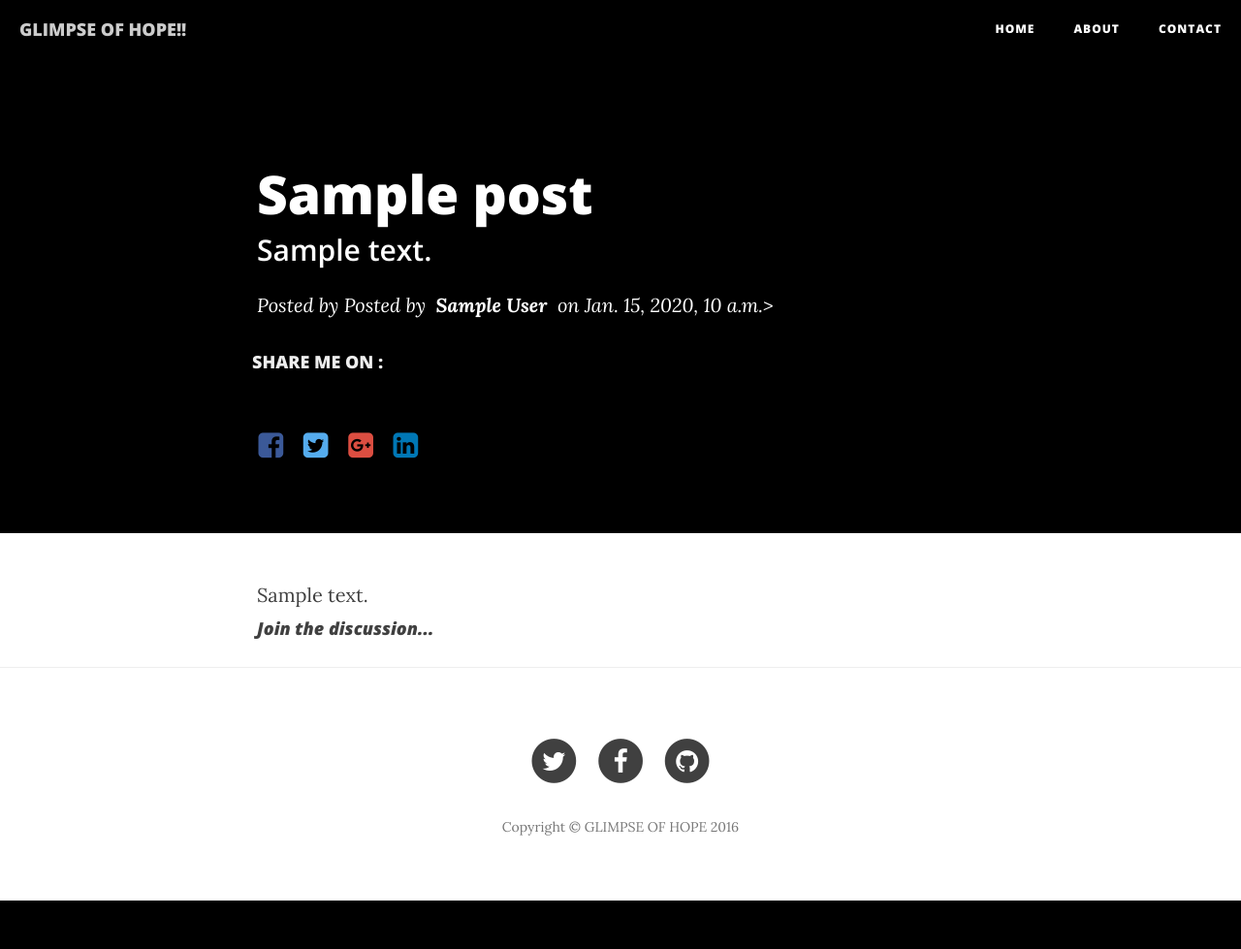
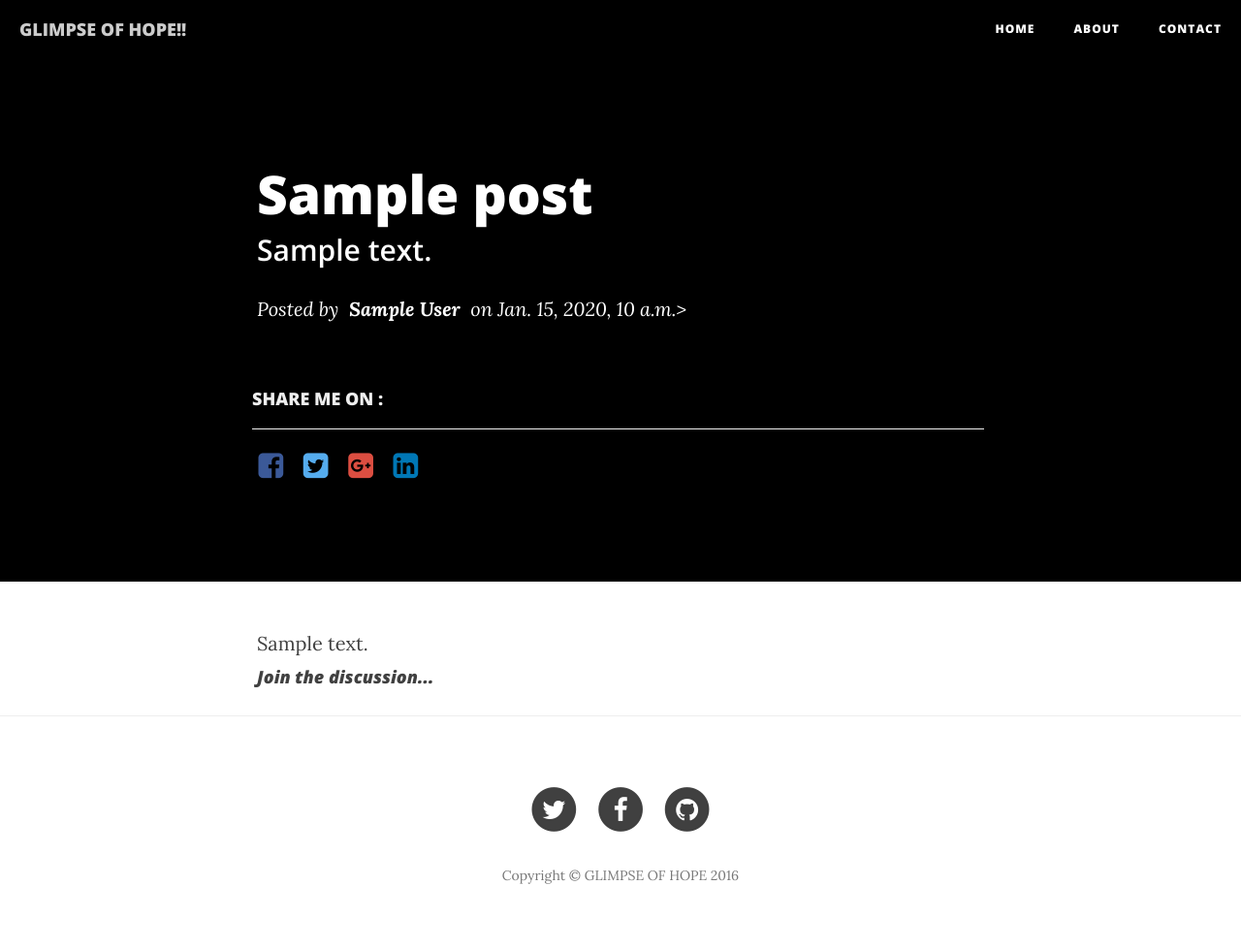
Before and after one commit to sarthak221995/BLOG, a Django app: template home/templates/home/post_detail.html in a window 1280 px wide. Shown: the whole page at 97% size. Before the commit the page ends 929 px from the top, so only its background shows below. Run offline with Django 3.2, Linux system fonts and the light colour scheme; the template is opened without the code that fills it: most values are stand-ins (such as "Sample title", 1, 10 or a date in 2020); some libraries are stand-ins or nearby versions.

Commit message:
post_link bug

```diff
--- a/home/templates/home/post_detail.html
+++ b/home/templates/home/post_detail.html
@@ -77,17 +77,17 @@
 
 
 
-                    <div class="post-heading" style = "height:550px">
+                    <div class="post-heading" style = "height:600px">
                         <h1>{{post.title}}</h1>
                         <h2 class="subheading">{{post.text}}</h2>
-                        <span class="meta">Posted by <a href="#">Posted by &nbsp;<b>{{post.author}}</b>&nbsp; on {{post.created}}></a></span>
+                        <span class="meta"><p>Posted by &nbsp;<b>{{post.author}}</b>&nbsp; on {{post.created}}></p></span>
 
     <br>
 
                     <ul class="list-inline text-left">
                         <h4 style = "color:#eee">SHARE ME ON :</h4>
 
-<br>
+<hr>
 <h2>
     <div class="fb-like" data-href="{{request.build_absolute_uri}}" data-width="100%" data-layout="button" data-action="like" data-show-faces="true" data-share="true"></div>
  <a href="https://www.facebook.com/sharer/sharer.php?u={{request.build_absolute_uri}}">
```
